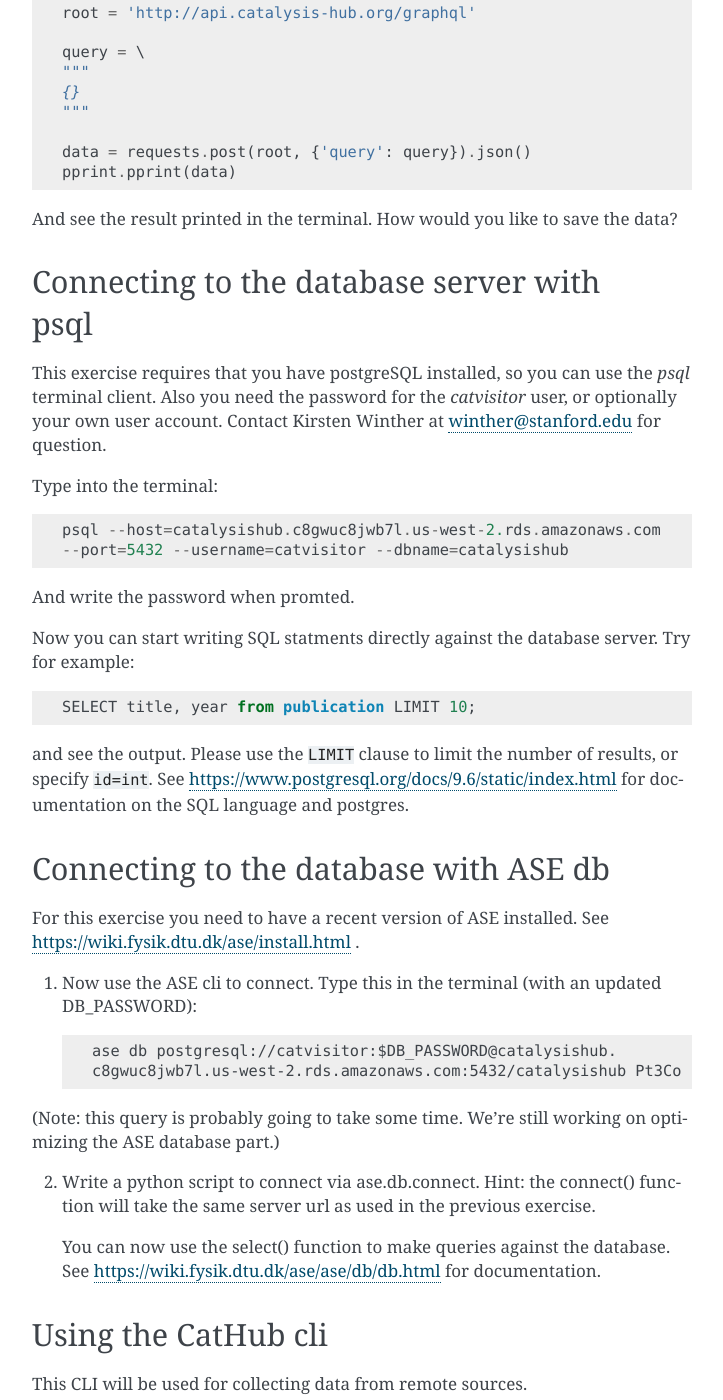
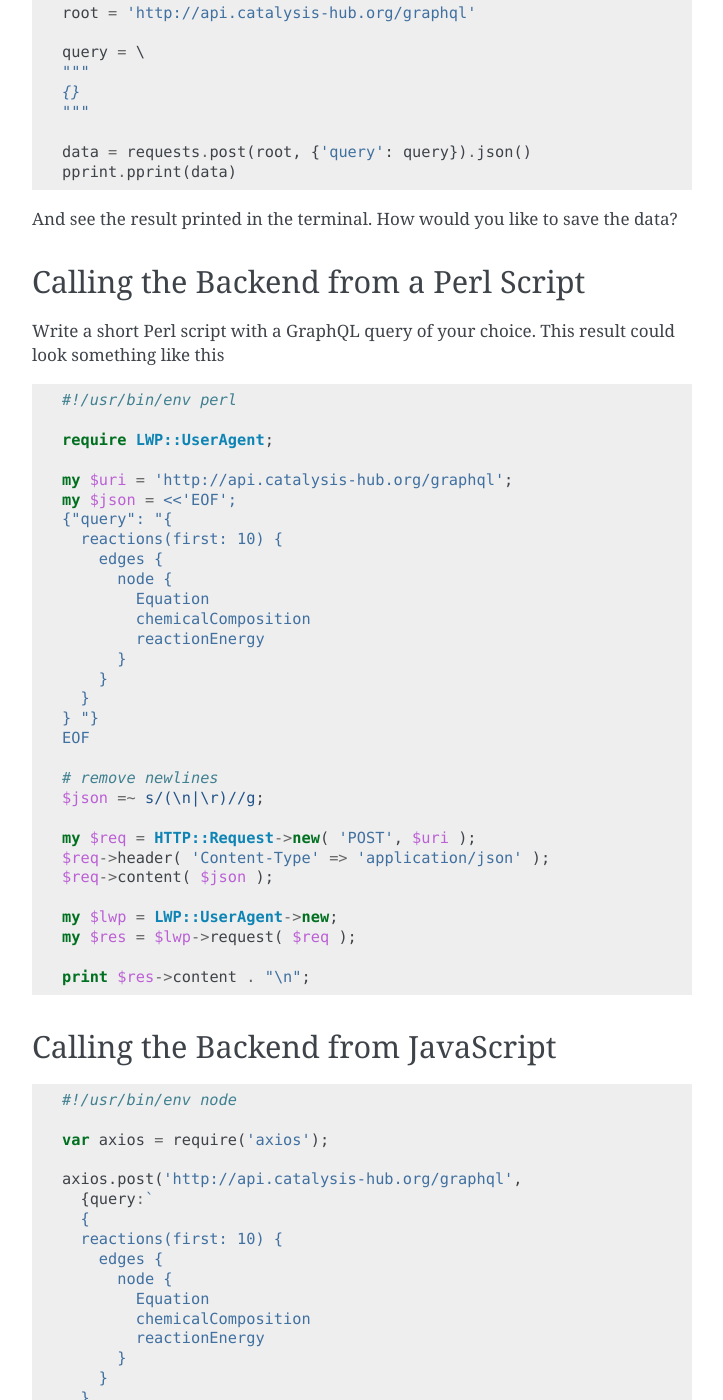
Before and after one commit to SUNCAT-Center/CatalysisHubBackend, a Sphinx documentation site: the page built from docs/source/tutorials/index.rst, in a window 1280 px wide and 1400 px high, scrolled down 3299 px. Shown: the whole window, without its empty margins (388-1111 px from the left). Built offline with Sphinx 7.4.7, drawn with Linux system fonts in a browser that asks for light colours; pages that are not in the unit, such as notebooks, are missing from menus; some of the changed text lies outside the part shown.

Commit message:
Added documentation around using the API

```diff
--- a/docs/source/tutorials/index.rst
+++ b/docs/source/tutorials/index.rst
@@ -133,7 +133,7 @@ Combining tables
 
 
 
-Calling the backend from a python script
+Calling the Backend from a Python Script
 ----------------------------------------
 
 Write a short python script with a GraphQL query of your choice. The script should look something like this::
@@ -153,6 +153,96 @@ Write a short python script with a GraphQL query of your choice. The script shou
 
 
 And see the result printed in the terminal. How would you like to save the data?
+
+Calling the Backend from a Perl Script
+--------------------------------------
+
+Write a short Perl script with a GraphQL query of your choice. This result could look something like this
+
+.. code-block:: perl
+
+   #!/usr/bin/env perl
+
+   require LWP::UserAgent;
+
+   my $uri = 'http://api.catalysis-hub.org/graphql';
+   my $json = <<'EOF';
+   {"query": "{
+     reactions(first: 10) {
+       edges {
+         node {
+           Equation
+           chemicalComposition
+           reactionEnergy
+         }
+       }
+     }
+   } "}
+   EOF
+
+   # remove newlines
+   $json =~ s/(\n|\r)//g;
+
+   my $req = HTTP::Request->new( 'POST', $uri );
+   $req->header( 'Content-Type' => 'application/json' );
+   $req->content( $json );
+
+   my $lwp = LWP::UserAgent->new;
+   my $res = $lwp->request( $req );
+
+   print $res->content . "\n";
+
+Calling the Backend from JavaScript
+-----------------------------------
+
+.. code-block:: js
+
+   #!/usr/bin/env node
+
+   var axios = require('axios');
+
+   axios.post('http://api.catalysis-hub.org/graphql',
+     {query:`
+     {
+     reactions(first: 10) {
+       edges {
+         node {
+           Equation
+           chemicalComposition
+           reactionEnergy
+         }
+       }
+     }
+   }
+       `}
+   ).then(function(response){
+     console.log(JSON.stringify(response.data))
+   })
+
+
+Calling the Backend from Coffee Script
+--------------------------------------
+
+.. code-block:: coffee
+
+    #!/usr/bin/env coffee
+
+    axios = require 'axios'
+
+    axios.post 'http://api.catalysis-hub.org/graphql', {query:"{
+      reactions(first: 10) {
+        edges {
+          node {
+            Equation
+            chemicalComposition
+            reactionEnergy
+          }
+        }
+      }
+    }
+        "}
+    .then (response) ->
+      console.log JSON.stringify response.data
 
 
 Connecting to the database server with psql
```
Also changed, not shown: docs/source/reference/apps.rst (+21 -0 lines).
